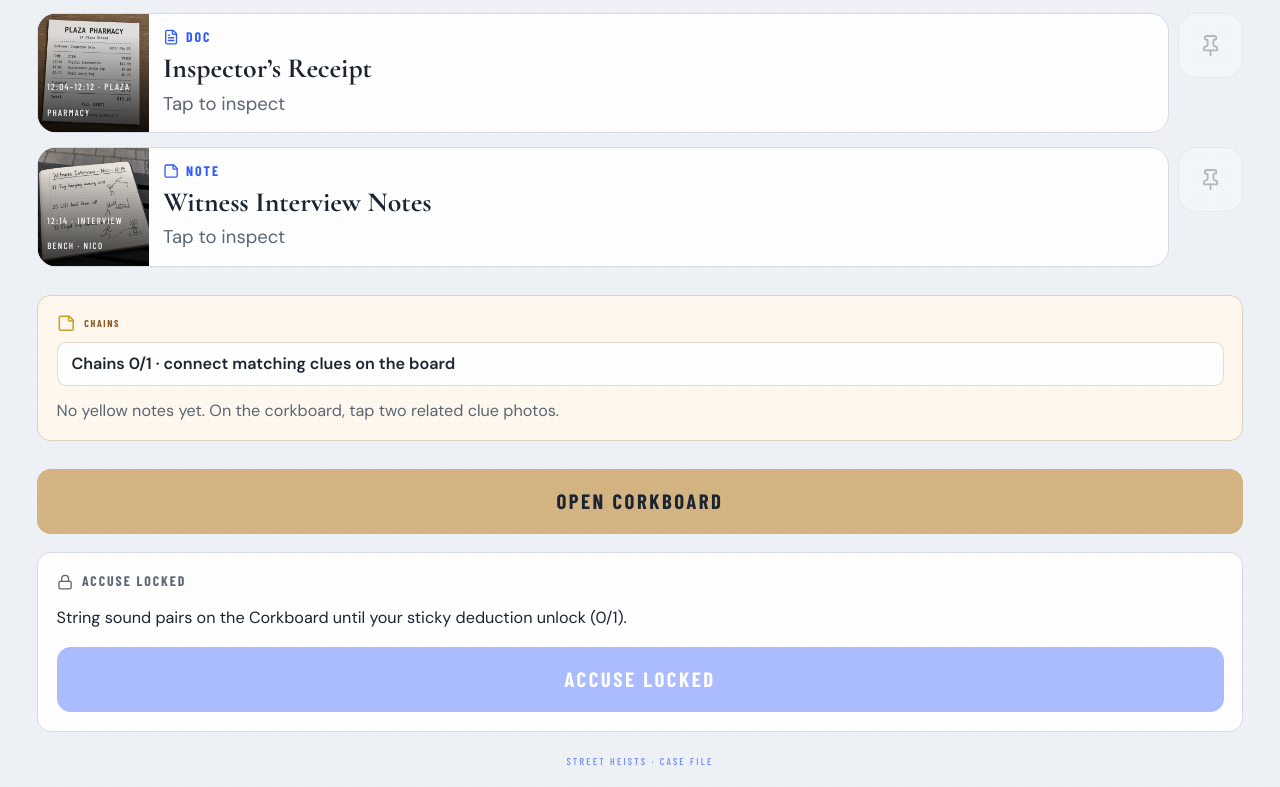
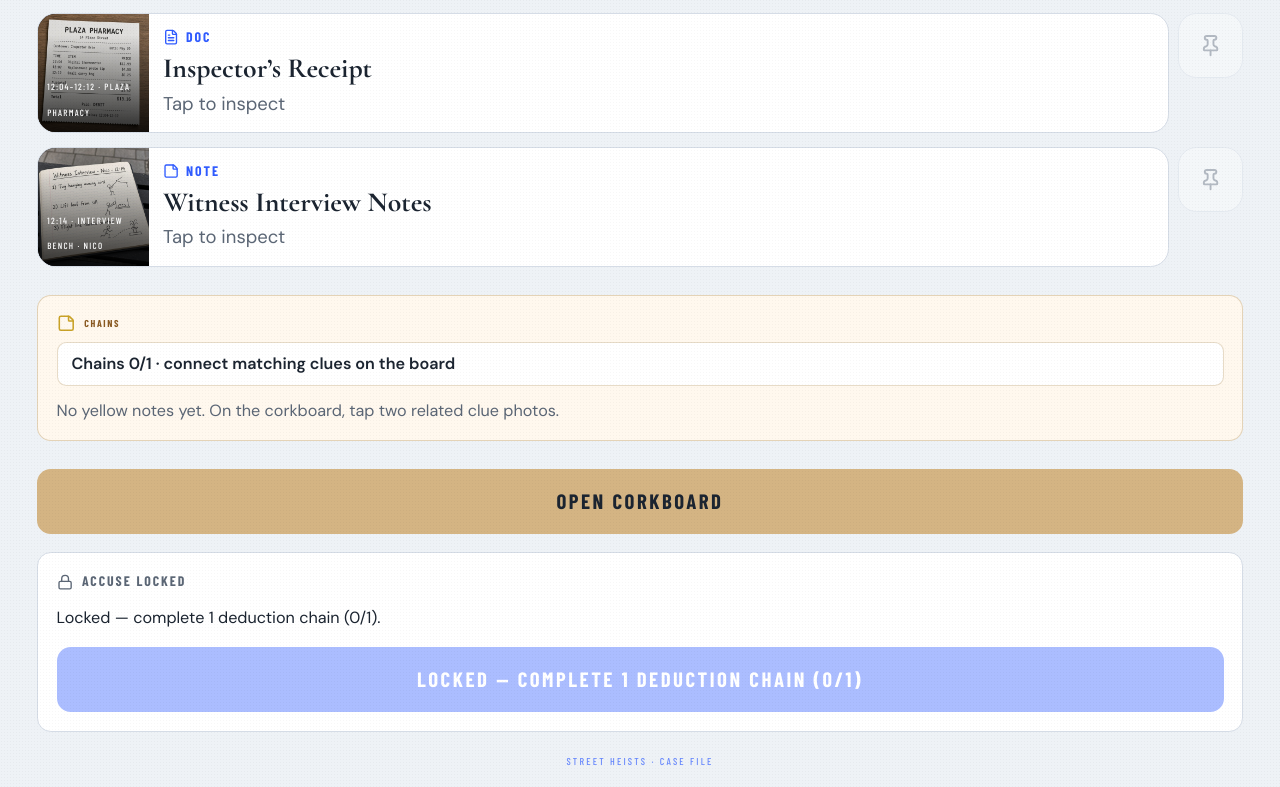
Before and after one commit to jobrandes/StreetHeists, a Next.js app: page /case/pigeon-job/evidence in a window 1280 px wide. Shown: the part 1090-1877 px from the top of the page. Built offline with nearby package versions, Linux system fonts and the light colour scheme.

Commit message:
sync: push real disk contents for src/app/case/[id]/evidence/page.tsx

```diff
--- a/src/app/case/[id]/evidence/page.tsx
+++ b/src/app/case/[id]/evidence/page.tsx
@@ -210,16 +210,14 @@ export default function LockerPage() {
             <Lock className="size-3.5" /> Accuse locked
           </p>
           <p className="mt-2 text-sm leading-snug text-ink">
-            String sound pairs on the Corkboard until{" "}
-            {need === 1 ? "your sticky deduction" : `${need} sticky deductions`} unlock ({have}/
-            {need}).
+            Locked — complete {need} deduction {need === 1 ? "chain" : "chains"} ({have}/{need}).
           </p>
           <Button
             size="xl"
             disabled
             className="mt-4 h-14 w-full rounded-xl font-display text-lg font-bold tracking-[0.12em] uppercase opacity-60"
           >
-            Accuse locked
+            Locked — complete {need} deduction {need === 1 ? "chain" : "chains"} ({have}/{need})
           </Button>
         </div>
       ) : (
```
